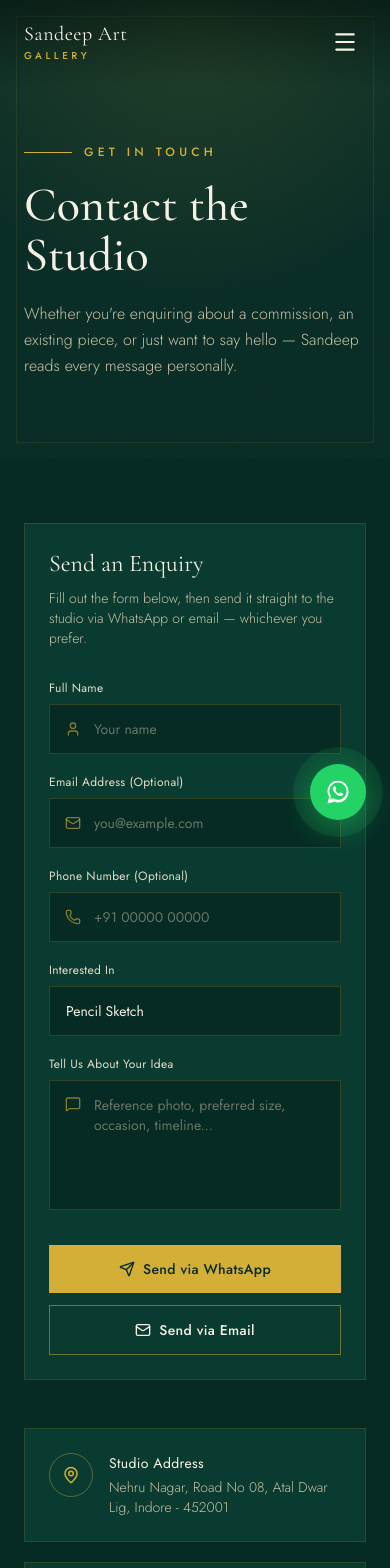
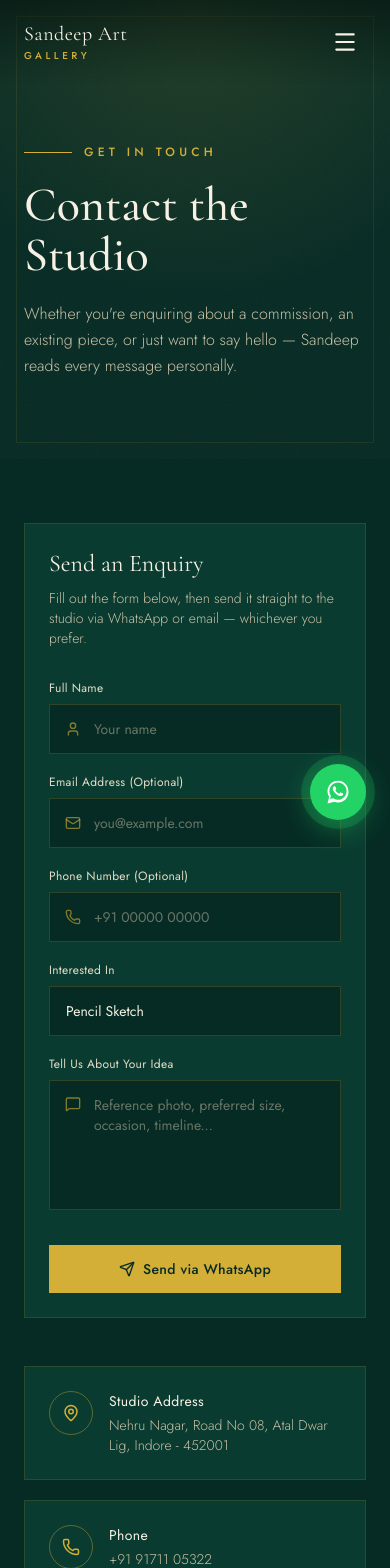
Before and after one commit to hridyansh18/website, a React (Vite) app: page /contact in a window 390 px wide. Shown: the top 1568 px of the page. Built offline with nearby package versions, Linux system fonts and the light colour scheme.

Commit message:
Made Lightbox mobile responsive

```diff
--- a/src/components/ContactForm.jsx
+++ b/src/components/ContactForm.jsx
@@ -85,10 +85,6 @@ const ContactForm = () => {
     submitVia("whatsapp");
   };
 
-  const handleEmailClick = (e) => {
-    e.preventDefault();
-    submitVia("email");
-  };
 
   if (submitted) {
     const isEmail = sentVia === "email";
@@ -271,38 +267,6 @@ const ContactForm = () => {
           </AnimatePresence>
         </button>
 
-        <button
-          type="button"
-          onClick={handleEmailClick}
-          disabled={submitting}
-          className="btn-outline flex-1 disabled:opacity-60 disabled:cursor-not-allowed"
-        >
-          <AnimatePresence mode="wait">
-            {submittingVia === "email" ? (
-              <motion.span
-                key="loading-email"
-                initial={{ opacity: 0 }}
-                animate={{ opacity: 1 }}
-                exit={{ opacity: 0 }}
-                className="flex items-center gap-2"
-              >
-                <span className="w-4 h-4 border-2 border-gold/40 border-t-gold rounded-full animate-spin" />
-                Opening Email...
-              </motion.span>
-            ) : (
-              <motion.span
-                key="idle-email"
-                initial={{ opacity: 0 }}
-                animate={{ opacity: 1 }}
-                exit={{ opacity: 0 }}
-                className="flex items-center gap-2"
-              >
-                <Mail size={16} />
-                Send via Email
-              </motion.span>
-            )}
-          </AnimatePresence>
-        </button>
       </div>
     </form>
   );
--- a/src/data/pricingData.js
+++ b/src/data/pricingData.js
@@ -4,7 +4,7 @@
 
 import gracefulSmile from "../assets/images/artworks/graceful-smile.jpg";
 import sariPortraitBloodArt from "../assets/images/artworks/sari-portrait-blood-art.jpg";
-import krishnaWithRoses from "../assets/images/artworks/krishna-with-roses.jpg";
+import radha from "../assets/images/artworks/radha.jpg";
 
 export const artTypes = [
   {
@@ -50,7 +50,7 @@ export const artTypes = [
     tagline: "Colour portrait in rich oils",
     icon: "🎨",
     accentColor: "#D4AF37",
-    image: krishnaWithRoses,
+    image: radha,
     pricing: [
       { size: "A4",    faces: "Single Face",   price: 1500 },
       { size: "A3",    faces: "Single Face",   price: 2200 },
--- a/src/pages/Contact.jsx
+++ b/src/pages/Contact.jsx
@@ -173,14 +173,6 @@ const Contact = () => {
               </div>
             </a>
 
-            <div className="border border-gold/15 overflow-hidden h-56 lg:h-full min-h-[200px]">
-              <iframe
-                title="Studio location map"
-                src="https://www.openstreetmap.org/export/embed.html?bbox=75.84%2C22.69%2C75.92%2C22.75&layer=mapnik"
-                className="w-full h-full grayscale contrast-125 opacity-80"
-                loading="lazy"
-              />
-            </div>
           </motion.div>
         </div>
       </section>
```
